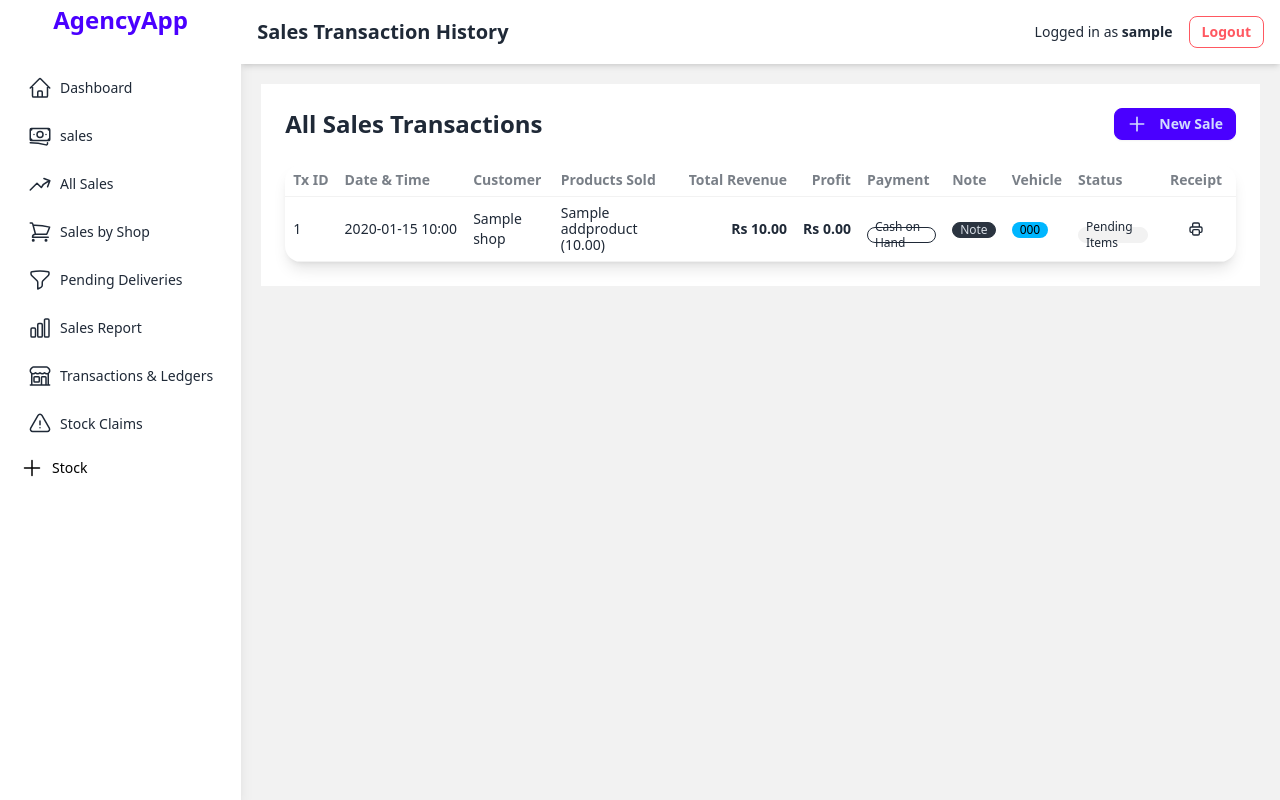
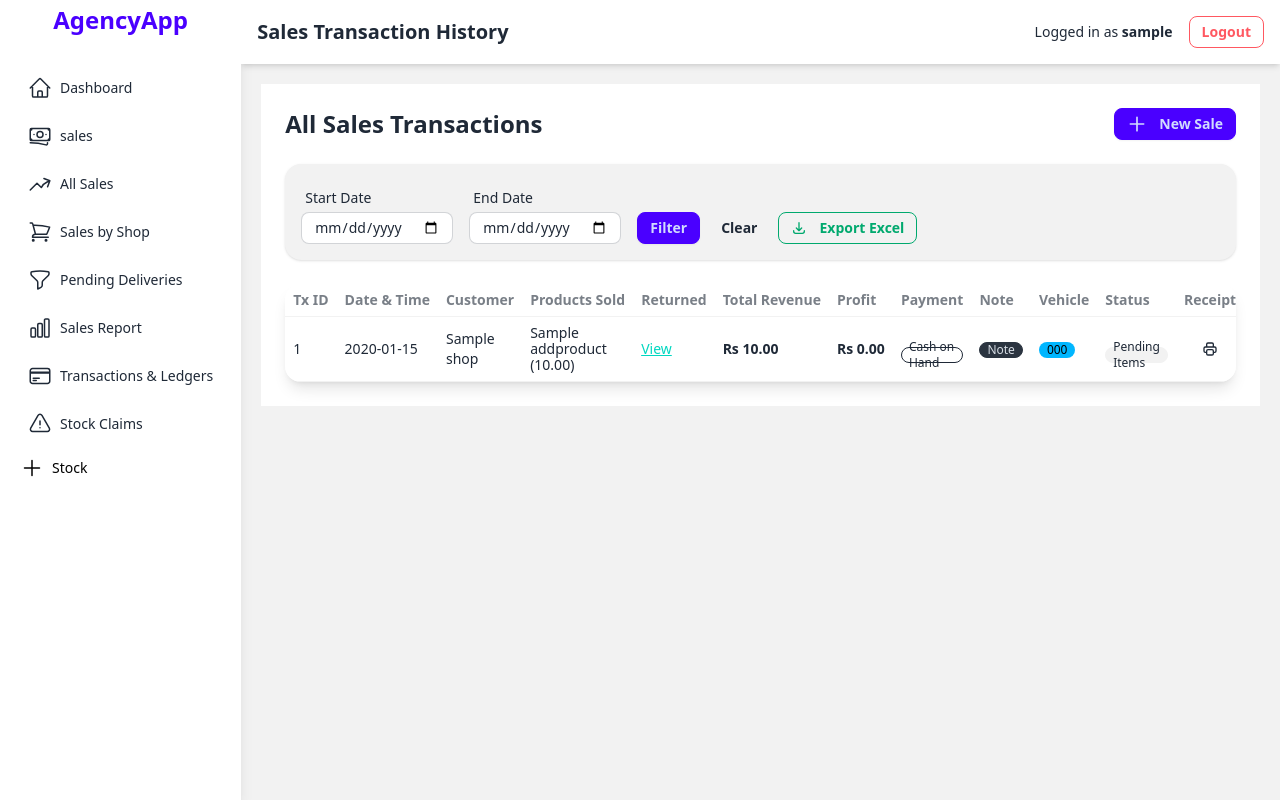
Before and after one commit to Hamid-Qayyum/Gourmet-Agency, a Django app: page /transactions/all/ in a window 1280 px wide. Run offline with Django 4.2, Linux system fonts and the light colour scheme; a user stored in the database is signed in; tables that the repository leaves empty hold one stand-in row (values such as "Sample post"); some libraries are stand-ins or nearby versions.

Commit message:
added returned quantity in all sale and also added claim functionality and accounts functionality.

```diff
--- a/gov_agency/accounts/templates/accounts/ledger_summary.html
+++ b/gov_agency/accounts/templates/accounts/ledger_summary.html
@@ -45,7 +45,7 @@
             {% if manual_customers %}
                  <div class="grid grid-cols-1 sm:grid-cols-2 md:grid-cols-3 lg:grid-cols-4 gap-4 mt-4">
                     {% for customer in manual_customers %}
-                    <a href="{% url 'accounts:manual_customer_ledger' customer_name=customer.customer_name_snapshot %}" class="p-4 bg-base-200 rounded-lg hover:bg-base-300 transition-all flex flex-col justify-between">
+                    <a href="{% url 'accounts:store_ledger_summary' %}" class="p-4 bg-base-200 rounded-lg hover:bg-base-300 transition-all flex flex-col justify-between">
                         <div>
                             <div class="font-semibold text-secondary">{{ customer.customer_name_snapshot }}</div>
                         </div>
--- a/gov_agency/claim/views.py
+++ b/gov_agency/claim/views.py
@@ -13,7 +13,7 @@ from .forms import ClaimForm
 # 1. The Hub View (lists vehicles and store)
 @login_required
 def claims_hub_view(request):
-    vehicles = Vehicle.objects.filter(is_active=True) # Or filter by user if needed
+    vehicles = Vehicle.objects.filter(is_active=True, user=request.user) # Or filter by user if needed
     context = {
         'vehicles': vehicles,
     }
--- a/gov_agency/gov_agency/templates/base.html
+++ b/gov_agency/gov_agency/templates/base.html
@@ -69,7 +69,7 @@
                 </li>
                 <li>
                     <a href="{% url 'accounts:transactions_hub' %}" class="hover:bg-base-300 ">
-                      <svg xmlns="http://www.w3.org/2000/svg" fill="none" viewBox="0 0 24 24" stroke-width="1.5" stroke="currentColor" class="size-6"><path stroke-linecap="round" stroke-linejoin="round" d="M13.5 21v-7.5a.75.75 0 0 1 .75-.75h3a.75.75 0 0 1 .75.75V21m-4.5 0H2.36m11.14 0H18m0 0h3.64m-1.39 0V9.349M3.75 21V9.349m0 0a3.001 3.001 0 0 0 3.75-.615A2.993 2.993 0 0 0 9.75 9.75c.896 0 1.7-.393 2.25-1.016a2.993 2.993 0 0 0 2.25 1.016c.896 0 1.7-.393 2.25-1.015a3.001 3.001 0 0 0 3.75.614m-16.5 0a3.004 3.004 0 0 1-.621-4.72l1.189-1.19A1.5 1.5 0 0 1 5.378 3h13.243a1.5 1.5 0 0 1 1.06.44l1.19 1.189a3 3 0 0 1-.621 4.72M6.75 18h3.75a.75.75 0 0 0 .75-.75V13.5a.75.75 0 0 0-.75-.75H6.75a.75.75 0 0 0-.75.75v3.75c0 .414.336.75.75.75Z" /></svg>
+                        <svg xmlns="http://www.w3.org/2000/svg" fill="none" viewBox="0 0 24 24" stroke-width="1.5" stroke="currentColor" class="size-6"><path stroke-linecap="round" stroke-linejoin="round" d="M2.25 8.25h19.5M2.25 9h19.5m-16.5 5.25h6m-6 2.25h3m-3.75 3h15a2.25 2.25 0 0 0 2.25-2.25V6.75A2.25 2.25 0 0 0 19.5 4.5h-15a2.25 2.25 0 0 0-2.25 2.25v10.5A2.25 2.25 0 0 0 4.5 19.5Z" /></svg>
                         Transactions & Ledgers
                     </a>
                 </li>
--- a/gov_agency/stock/templates/stock/all_transactions_list.html
+++ b/gov_agency/stock/templates/stock/all_transactions_list.html
@@ -22,6 +22,32 @@
         </a>
     </div>
 
+        <!-- START: Date Filter Form -->
+    <div class="mb-6 p-4 bg-base-200 rounded-box shadow">
+        <form method="get" action="" class="flex flex-wrap items-end gap-4">
+            <div>
+                <label for="start_date" class="label label-text pb-1 text-sm font-medium">Start Date</label>
+                <input type="date" name="start_date" id="start_date" value="{{ request.GET.start_date }}" class="input input-sm input-bordered w-full max-w-xs">
+            </div>
+            <div>
+                <label for="end_date" class="label label-text pb-1 text-sm font-medium">End Date</label>
+                <input type="date" name="end_date" id="end_date" value="{{ request.GET.end_date }}" class="input input-sm input-bordered w-full max-w-xs">
+            </div>
+            <div class="flex gap-2">
+                <button type="submit" class="btn btn-sm btn-primary">Filter</button>
+                <a href="{% url 'stock:all_transactions_list' %}" class="btn btn-sm btn-ghost">Clear</a>
+
+                <a href="{% url 'stock:export_sales_to_excel' %}?{{ request.GET.urlencode }}" class="btn btn-sm btn-outline btn-success">
+                    <svg xmlns="http://www.w3.org/2000/svg" class="h-4 w-4 mr-1" fill="none" viewBox="0 0 24 24" stroke="currentColor" stroke-width="2">
+                        <path stroke-linecap="round" stroke-linejoin="round" d="M4 16v1a3 3 0 003 3h10a3 3 0 003-3v-1m-4-4l-4 4m0 0l-4-4m4 4V4" />
+                    </svg>
+                    Export Excel
+                </a>
+            </div>
+        </form>
+    </div>
+    <!-- END: Date Filter Form -->
+
     {% if transactions %}
         <div class="overflow-x-auto bg-base-100 rounded-box shadow-lg">
             <table class="table table-sm w-full">
@@ -31,8 +57,9 @@
                         <th>Date & Time</th>
                         <th>Customer</th>
                         <th>Products Sold</th>
-                        <th class="text-right">Total Revenue</th>
-                        <th class="text-right">Profit</th>
+                        <th>Returned</th>
+                        <th class="">Total Revenue</th>
+                        <th class="">Profit</th>
                         <th>Payment</th>
                          <th>Note</th>
                         <th>Vehicle</th>
@@ -44,25 +71,39 @@
                     {% for tx in transactions %}
                     <tr class="hover">
                         <td>{{ tx.pk }}</td>
-                        <td class="text-xs whitespace-nowrap">{{ tx.transaction_time|date:"Y-m-d H:i" }}</td>
+                        <td class="text-xs whitespace-nowrap">{{ tx.transaction_time|date:"Y-m-d" }}</td>
                         <td>{{ tx.customer_shop.name|default:tx.customer_name_manual|default:"N/A"|truncatechars:25 }}</td>
                         <td class="text-xs">
                             {% for item in tx.items.all|slice:":2" %}
+                                <a href="javascript:void(0);" onclick="openProductModal('{{ tx.pk }}')" class=" hover:underline">
                                 {{ item.product_detail_snapshot.product_base.name|truncatechars:20 }}
-                                ({{ item.quantity_sold_decimal }})
+                                ({{ item.quantity_sold_decimal }})</a>
                                 {% if not forloop.last %}<br>{% endif %}
                             {% endfor %}
                             {% if tx.items.all.count > 2 %}
                             <a href="javascript:void(0);" onclick="openProductModal('{{ tx.pk }}')" class="italic text-blue-600 hover:underline">
-                            (+{{ tx.items.all.count|add:"-2" }} more)
+                            <br/>(+{{ tx.items.all.count|add:"-2" }} )
                             </a>
                             {% endif %}
                             {% if not tx.items.all %}
                                 <span class="italic text-base-content/60">No items</span>
                             {% endif %}
                         </td>
-                        <td class="text-right font-semibold whitespace-nowrap">Rs {{ tx.grand_total_revenue|floatformat:2|intcomma }}</td>
-                        <td class="text-right font-bold whitespace-nowrap {% if tx.calculated_grand_profit > 0 %}text-success{% elif tx.calculated_grand_profit < 0 %}text-error{% endif %}">
+
+                           <td class="text-xs">
+                            {% with returned_items=tx.items.all %}
+                                {% if returned_items %}
+                                    <a href="javascript:void(0);" onclick="openReturnedItemsModal('{{ tx.pk }}')" class="link link-accent hover:underline">
+                                        View
+                                    </a>
+                                {% else %}
+                                    <span class="italic text-base-content/60">None</span>
+                                {% endif %}
+                            {% endwith %}
+                        </td>
+
+                        <td class=" font-semibold whitespace-nowrap">Rs {{ tx.grand_total_revenue|floatformat:2|intcomma }}</td>
+                        <td class=" font-bold whitespace-nowrap {% if tx.calculated_grand_profit > 0 %}text-success{% elif tx.calculated_grand_profit < 0 %}text-error{% endif %}">
                             Rs {{ tx.calculated_grand_profit|floatformat:2|intcomma }}
                         </td>
                         <td><span class="badge badge-sm badge-outline">{{ tx.get_payment_type_display }}</span></td>
@@ -126,12 +167,46 @@
                     {% for item in tx.items.all %}
                         <div>
                             <strong>{{ item.product_detail_snapshot.product_base.name }}</strong>
-                            - {{ item.quantity_sold_decimal }} {{ item.product_detail_snapshot.unit_of_measure }}
+                            - Qty(<strong> {{ item.quantity_sold_decimal }} </strong>)
+                            {{ item.product_detail_snapshot.quantity_in_packing}}
+                            {{ item.product_detail_snapshot.unit_of_measure }}
                         </div>
                     {% endfor %}
                 </div>
             {% endfor %}
 
+
+
+
+             <!-- NEW: Returned Items Modal -->
+        <dialog id="returnedItemsModal" class="modal">
+            <div class="modal-box max-w-3xl">
+                <h3 class="font-bold text-lg mb-4">Returned Items</h3>
+                <div id="returnedItemsModalContent" class="space-y-2 text-sm">
+                <!-- Returned items will be inserted here by JavaScript -->
+                </div>
+                <div class="modal-action">
+                    <form method="dialog">
+                        <button class="btn btn-sm">Close</button>
+                    </form>
+                </div>
+            </div>
+        </dialog>
+
+           <!-- NEW: Hidden data container for Returned Items -->
+        {% for tx in transactions %}
+            <div id="tx-{{ tx.pk }}-returned-items" class="hidden">
+                {% for item in tx.items.all %}
+                    {% if item.returned_quantity_decimal > 0 %}
+                        <div>
+                            <strong>{{ item.product_detail_snapshot.product_base.name }}</strong>
+                            - Returned Qty: <strong class="text-error">{{ item.returned_quantity_decimal }}</strong>
+                            {{ item.product_detail_snapshot.unit_of_measure }}
+                        </div>
+                    {% endif %}
+                {% endfor %}
+            </div>
+        {% endfor %}
 
         <!-- Note Modal -->
         <input type="checkbox" id="note_modal" class="modal-toggle" />
@@ -196,7 +271,23 @@
         const content = document.getElementById("productModalContent");
         content.innerHTML = container ? container.innerHTML : "<p>No product info found.</p>";
         document.getElementById("productModal").showModal();
-}
+        }
+
+  function openReturnedItemsModal(txId) {
+        const container = document.getElementById(`tx-${txId}-returned-items`);
+        const content = document.getElementById("returnedItemsModalContent");
+
+        // Check if the container has any actual content. If it's empty, show a message.
+        if (container && container.innerHTML.trim()) {
+            content.innerHTML = container.innerHTML;
+        } else {
+            content.innerHTML = "<p>No items were returned for this transaction.</p>";
+        }
+
+        document.getElementById("returnedItemsModal").showModal();
+    }
+
+
 document.addEventListener('DOMContentLoaded', function () {
 
     const noteModalCheckbox = document.getElementById('note_modal');
--- a/gov_agency/stock/templates/stock/sale_receipt.html
+++ b/gov_agency/stock/templates/stock/sale_receipt.html
@@ -85,7 +85,7 @@
                         {% if item.returned_quantity_decimal > 0 %}
                             <br><span style="color:red; font-size:0.8em;">(-{{ item.returned_quantity_decimal }})</span>
                             <hr style="border-top: 1px solid #ccc; margin: 1px 0;">
-                            {{ item.quantity_sold_decimal|subtract:item.returned_quantity_decimal|floatformat:"-1g" }} <!-- Net Qty -->
+                            {{ item.quantity_sold_decimal }} <!-- Net Qty -->
                         {% endif %}
                     </td>
                     <td class="price">Rs {{ item.selling_price_per_item|floatformat:2 }}</td>
--- a/gov_agency/stock/urls.py
+++ b/gov_agency/stock/urls.py
@@ -27,6 +27,7 @@ urlpatterns = [
    path('sales/', views.sales_processing_view, name="sales"),
    path('sales/ajax/get-batch-info/<int:pk>/', views.ajax_get_batch_details_for_sale, name='ajax_get_batch_info_for_sale'),
    path('transactions/all/', views.all_transactions_list_view, name='all_transactions_list'),
+   path('transactions/export/', views.export_sales_to_excel, name='export_sales_to_excel'),
    path('update-note/', views.update_note, name='update_note'),
    path('sales/pending-deliveries/', views.pending_deliveries_view, name='pending_deliveries'),
    path('sales/process-delivery/<int:sale_pk>/', views.process_delivery_return_view, name='process_delivery_return'),
--- a/gov_agency/stock/views.py
+++ b/gov_agency/stock/views.py
@@ -20,6 +20,10 @@ import json
 from django.db.models.functions import TruncMonth,TruncDay
 from django.core.paginator import Paginator, EmptyPage, PageNotAnInteger
 from django.urls import resolve
+from django.http import HttpResponse
+from openpyxl import Workbook
+from openpyxl.utils import get_column_letter
+from openpyxl.styles import Font
 
 
 
@@ -450,8 +454,22 @@ def all_transactions_list_view(request):
         'items__product_detail_snapshot__product_base' # For product summary
     ).order_by('-transaction_time')
 
+    start_date = request.GET.get('start_date')
+    end_date = request.GET.get('end_date')
+
+    if start_date and not end_date:
+        # **Special Case**: If only start_date is provided, filter for that single day.
+        # The '__date' lookup matches the date part of a DateTimeField.
+        transactions_list = transactions_list.filter(transaction_time__date=start_date)
+    else:
+        # Standard range filter: apply if dates are present.
+        # This works if both are present, or if only end_date is present.
+        if start_date:
+            transactions_list = transactions_list.filter(transaction_time__date__gte=start_date)
+        if end_date:
+            transactions_list = transactions_list.filter(transaction_time__date__lte=end_date)
     # Pagination (optional, but good for long lists)
-    paginator = Paginator(transactions_list, 25) # Show 25 transactions per page
+    paginator = Paginator(transactions_list, 50) # Show 50 transactions per page
     page_number = request.GET.get('page')
     try:
         page_obj = paginator.page(page_number)
@@ -466,6 +484,103 @@ def all_transactions_list_view(request):
         'transactions': page_obj.object_list, # The transactions for the current page
     }
     return render(request, 'stock/all_transactions_list.html', context)
+
+
+@login_required
+def export_sales_to_excel(request):
+    """
+    Handles the export of sales transactions to an Excel (.xlsx) file.
+    It reuses the same filtering logic as the main list view.
+    """
+    # 1. Reuse the exact same data fetching and filtering logic from your list view
+    #    but WITHOUT pagination.
+    transactions_list = SalesTransaction.objects.filter(user=request.user)
+
+    start_date = request.GET.get('start_date')
+    end_date = request.GET.get('end_date')
+
+    if start_date and not end_date:
+        transactions_list = transactions_list.filter(transaction_time__date=start_date)
+    else:
+        if start_date:
+            transactions_list = transactions_list.filter(transaction_time__date__gte=start_date)
+        if end_date:
+            transactions_list = transactions_list.filter(transaction_time__date__lte=end_date)
+
+    # Apply optimizations and ordering
+    transactions_list = transactions_list.select_related(
+        'customer_shop', 'assigned_vehicle'
+    ).order_by('-transaction_time')
+
+    # 2. Create the Excel Workbook and Worksheet in memory
+    wb = Workbook()
+    ws = wb.active
+    ws.title = "Sales Report"
+
+    # 3. Define the Headers and add them to the first row
+    columns = [
+        "Tx ID", "Date", "Time", "Customer", "Payment", "Status",
+        "Total Revenue", "Total Profit", "Notes",  # Transaction-level info
+        "Product Name","Price Per Unit" ,"Quantity Sold", "Returned" ,"Unit", # Item-level info
+    ]
+    ws.append(columns)
+
+    # Style the header row (bold font)
+    bold_font = Font(bold=True)
+    for col_num, column_title in enumerate(columns, 1):
+        cell = ws.cell(row=1, column=col_num)
+        cell.font = bold_font
+
+    # 4. Loop through the queryset and append data rows
+    for tx in transactions_list:
+        # Using .all() on a prefetched queryset is free, no DB hit here.
+        all_items = tx.items.all()
+        customer_name = tx.customer_shop.name if tx.customer_shop else tx.customer_name_manual or "N/A"
+
+        for item in all_items:
+            row = [
+                tx.pk,
+                tx.transaction_time.date(),
+                tx.transaction_time.time().strftime('%H:%M:%S'),
+                customer_name,
+                tx.get_payment_type_display(),
+                tx.get_status_display(),
+                f'Rs {tx.grand_total_revenue}',
+                f'Rs {tx.calculated_grand_profit}',
+                tx.notes,
+                item.product_detail_snapshot.product_base.name,
+                f'{item.product_detail_snapshot.price_per_item}',
+                f'{item.quantity_sold_decimal}',
+                f'{item.returned_quantity_decimal}',
+                f'{item.product_detail_snapshot.quantity_in_packing} {item.product_detail_snapshot.unit_of_measure}',
+            ]
+            ws.append(row)
+
+
+    # 5. Auto-size columns for better readability
+    for col_num, column_title in enumerate(columns, 1):
+        column_letter = get_column_letter(col_num)
+        ws.column_dimensions[column_letter].autosize = True
+
+    # 6. Prepare the HTTP response to serve the file
+    response = HttpResponse(
+        content_type='application/vnd.openxmlformats-officedocument.spreadsheetml.sheet',
+    )
+    # Define a dynamic filename
+    filename = "sales_report.xlsx"
+    if start_date and end_date:
+        filename = f"sales_{start_date}_to_{end_date}.xlsx"
+    elif start_date:
+        filename = f"sales_{start_date}.xlsx"
+
+    response['Content-Disposition'] = f'attachment; filename={filename}'
+
+    # Save the workbook to the response
+    wb.save(response)
+
+    return response
+
+
 
 
 @login_required
@@ -557,6 +672,9 @@ def process_delivery_return_view(request, sale_pk):
                             item_instance.returned_quantity_decimal = new_returned_quantity
                             item_instance.save(update_fields=['returned_quantity_decimal'])
 
+                            # item_instance.quantity_sold_decimal = item_instance.quantity_sold_decimal - new_returned_quantity
+                            # item_instance.save(update_fields=['quantity_sold_decimal'])
+
                     # --- Step 2: Recalculate and Save Grand Totals for the Transaction ---
                     # Now that all items are updated, explicitly tell the parent transaction to update itself.
                     # We call the method which will calculate and save.
@@ -619,8 +737,8 @@ def process_delivery_return_view(request, sale_pk):
     context = {
         'return_formset': return_formset,
         'payment_form': payment_form,
-        'transaction': sales_transaction,
-    }
+        'transaction': sales_transaction
+                }
     return render(request, 'stock/process_delivery_return.html', context)
 
 
```
Also changed, not shown: gov_agency/accounts/views.py (+8 -4 lines).
